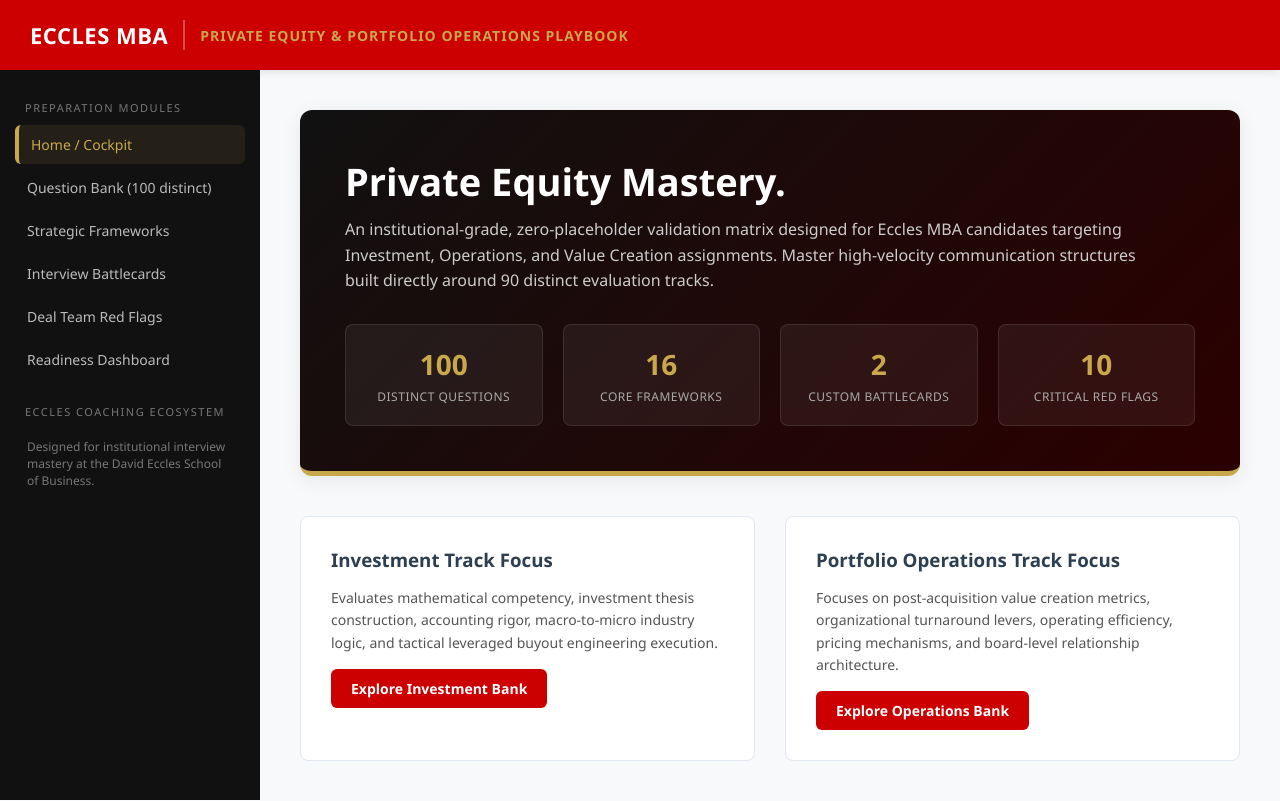
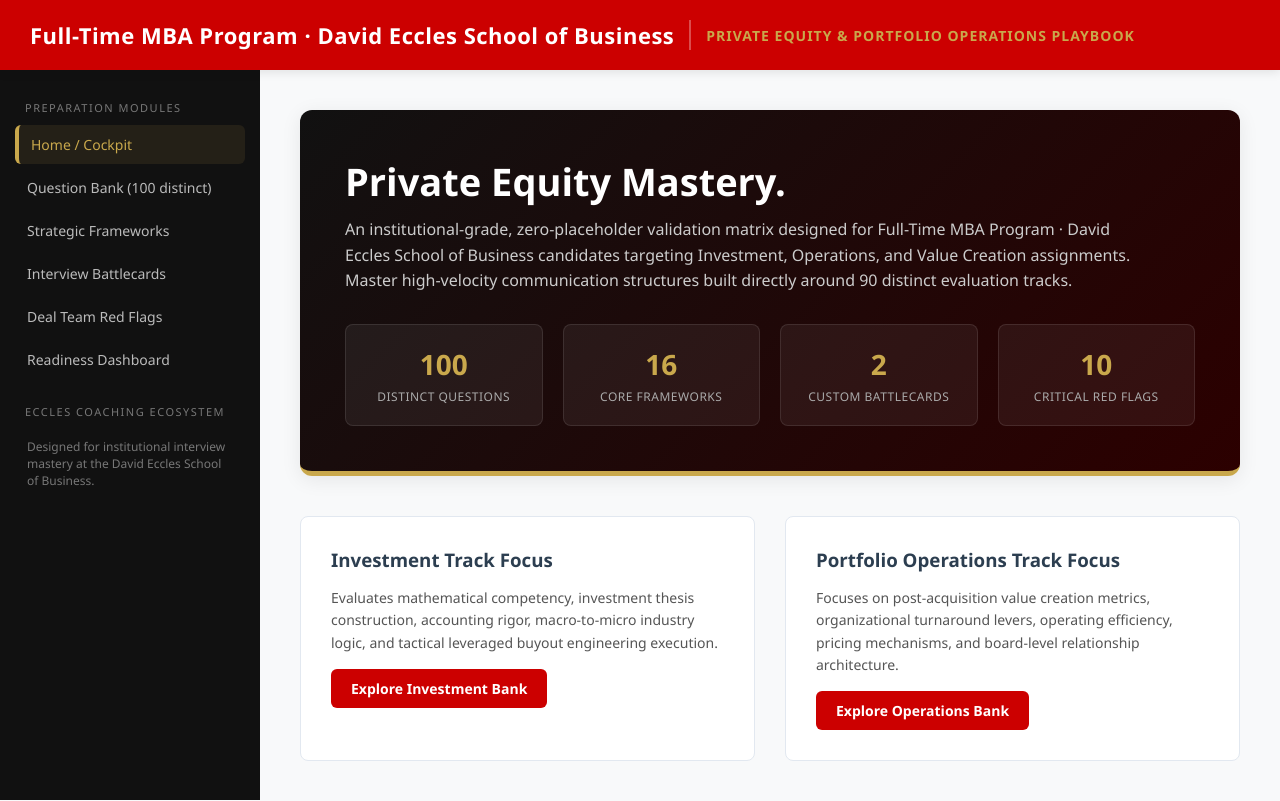
Before and after one commit to coryjburk/intv-playbook-pe_vc, a plain HTML site: page index.html in a window 1280 px wide. Drawn offline with Linux system fonts and the light colour scheme.

Commit message:
Update title and headings for Full-Time MBA Program

```diff
--- a/index.html
+++ b/index.html
@@ -3,7 +3,7 @@
 <html lang="en"><head><meta http-equiv="Content-Type" content="text/html; charset=UTF-8">
 
     <meta name="viewport" content="width=device-width, initial-scale=1.0">
-    <title>Eccles MBA — Private Equity &amp; Value Creation Interview Playbook</title>
+    <title>Full-Time MBA Program · David Eccles School of Business &amp; Value Creation Interview Playbook</title>
     <style>
         :root {
             --primary: #CC0000;
@@ -1157,7 +1157,7 @@
 
     <header>
         <div class="header-brand">
-            <div class="header-logo">ECCLES MBA</div>
+            <div class="header-logo">Full-Time MBA Program · David Eccles School of Business</div>
             <div class="header-subtitle">Private Equity &amp; Portfolio Operations Playbook</div>
         </div>
     </header>
@@ -1182,7 +1182,7 @@
         <div id="section-hero" class="section-container active">
             <div class="hero">
                 <h1>Private Equity Mastery.</h1>
-                <p>An institutional-grade, zero-placeholder validation matrix designed for Eccles MBA candidates targeting Investment, Operations, and Value Creation assignments. Master high-velocity communication structures built directly around 90 distinct evaluation tracks.</p>
+                <p>An institutional-grade, zero-placeholder validation matrix designed for Full-Time MBA Program · David Eccles School of Business candidates targeting Investment, Operations, and Value Creation assignments. Master high-velocity communication structures built directly around 90 distinct evaluation tracks.</p>
 
                 <div class="hero-stats">
                     <div class="stat-card">
@@ -2974,7 +2974,7 @@
             }
 
             const promptTemplateString = `
-[PRIVATE EQUITY INTERVIEW COACHING — ECCLES MBA]
+[PRIVATE EQUITY INTERVIEW COACHING — FULL-TIME MBA COACHING · DAVID ECCLES SCHOOL OF BUSINESS]
 ROLE TARGET CONTEXT: Private Equity & Value Creation Team Associate Candidate
 QUESTION CURRENTLY EVALUATED: "${qObj.question}"
 EXPECTED ALIGNMENT TARGET COMPETENCY: "${qObj.competency}"
```
